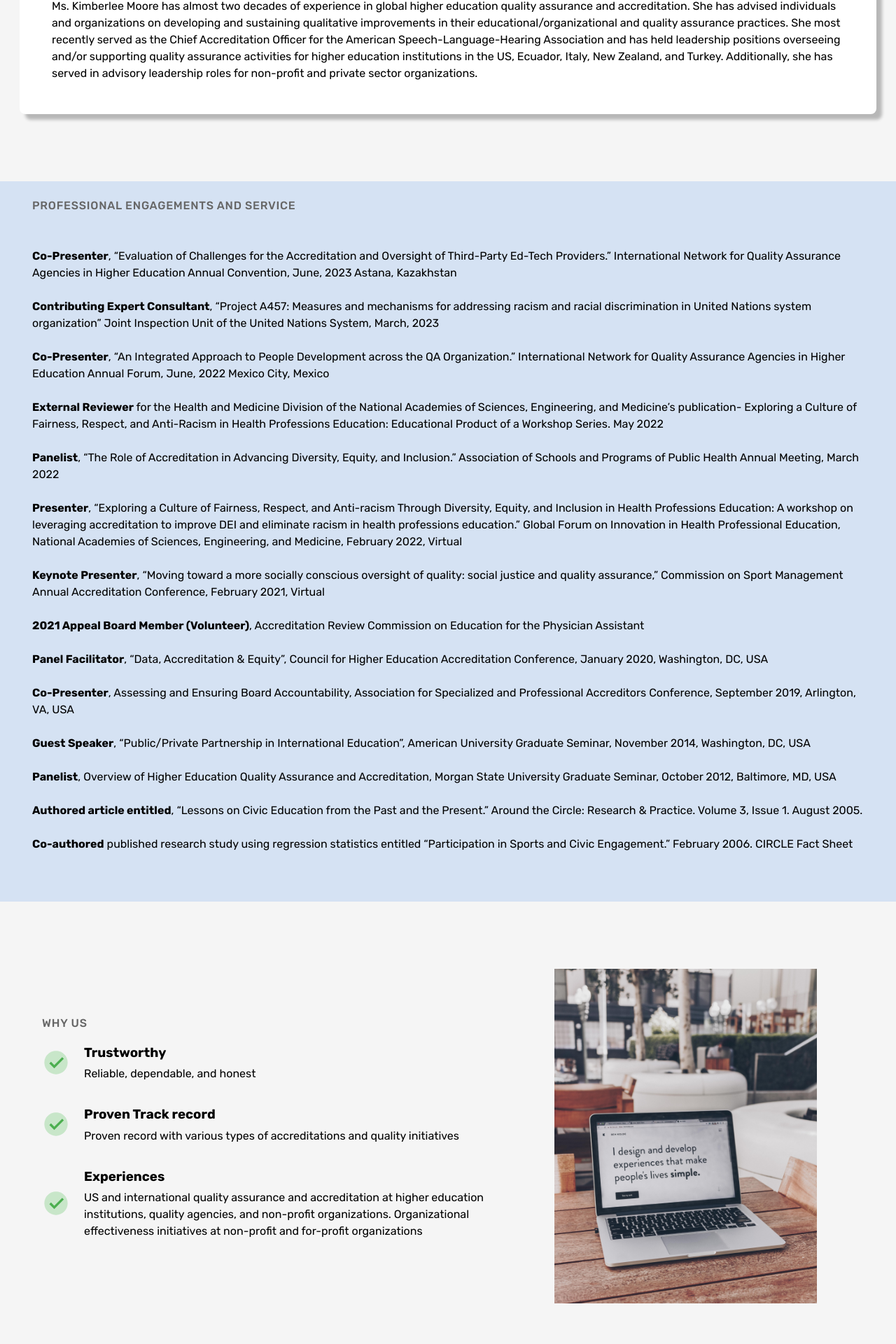
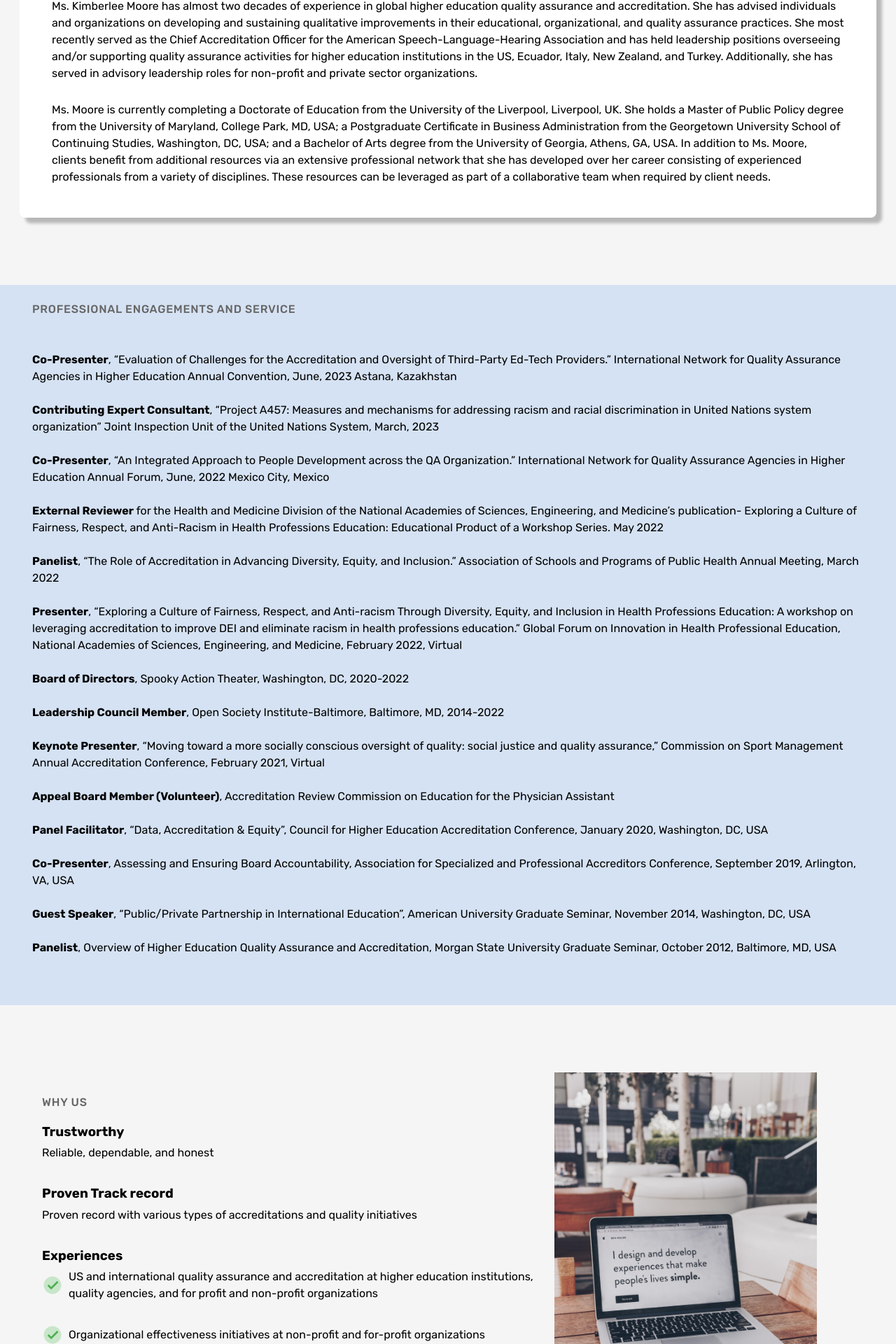
Before and after one commit to Cian747/M, a React (Create React App) app: page /about-us in a window 1280 px wide. Shown: the part 550-2470 px from the top of the page at 70% size. Built offline with nearby package versions, Linux system fonts and the light colour scheme.

Commit message:
Adjustments as per client request

```diff
--- a/src/index.css
+++ b/src/index.css
@@ -252,16 +252,17 @@ body {
   margin-bottom: 4.6rem;
 }
 
-.why-us-section .text-box ul li {
+.why-us-section .text-box ul > li {
   display: flex;
   align-items: center;
   margin-bottom: 3.2rem;
 }
 
 .why-us-section .text-box ul li img {
-  height: 4rem;
-  width: 4rem;
-  margin-right: 2rem;
+  height: 3rem;
+  width: 3rem;
+  margin-right: 0.8rem;
+  /* align-self: flex-start; */
 }
 
 .why-us-section .text-box ul li div {
@@ -328,7 +329,7 @@ body {
 /*****************************/
 
 .contact-us {
-  min-height: 100vh;
+  min-height: 50vh;
   /* background-color: #1e3653; */
   /* color: #fff; */
   /* min-width: 100vw; */
@@ -346,12 +347,19 @@ body {
   margin-bottom: 2.4rem;
 }
 
+.contact-us .content p {
+  text-transform: uppercase;
+}
+
+.contact-us .content a {
+  text-transform: lowercase;
+  color: #1e3653;
+}
 .contact-us-footer {
   position: fixed;
   bottom: 0;
   width: 100%;
 }
-
 
 /* .contact {
   background-color: #1e3653;
@@ -546,8 +554,7 @@ body {
   gap: 85px;
 }
 
-.Homepage-content-title{
-
+.Homepage-content-title {
   /* width: 600px;
   height: 220px; */
   font-family: 'EB Garamond';
@@ -624,35 +631,34 @@ button {
   padding: 10px;
 }
 
-.step-exp{
-  color: #E0E9F3;
+.step-exp {
+  color: #e0e9f3;
   display: flex;
   align-items: center;
   justify-content: center;
   padding: 10px;
 }
 
-.step-exp h2{
+.step-exp h2 {
   font-size: x-large;
 }
 
-.step{
+.step {
   display: flex;
   flex-direction: column;
   gap: 10px;
   padding: 15px;
-  color: #EAF1F0;
+  color: #eaf1f0;
   width: 300px;
 }
 
-.step ul{
+.step ul {
   list-style-type: disc;
 }
 
-.step img{
+.step img {
   width: 250px;
   height: 150px;
-
 }
 
 .what-we-do {
@@ -676,24 +682,23 @@ button {
   gap: 20px;
 }
 
-
-strong{
+strong {
   color: #f1bf48;
 }
 
-.tag-name{
+.tag-name {
   font-size: 22px;
   font-weight: 800;
 }
 
-.tagline{
+.tagline {
   color: #fff;
 }
 
-i{
+i {
   font-size: medium;
   font-weight: 700;
-  color: #1E3653;
+  color: #1e3653;
 }
 
 .about-us-image {
@@ -723,7 +728,7 @@ i{
   width: 600px;
 }
 
-.services-offered-list{
+.services-offered-list {
   /* display: grid;
   grid-template-columns: repeat(auto-fill, minmax(200px, 2fr));
   grid-template-rows: 1fr;
@@ -739,7 +744,7 @@ i{
   background-color: #f5f5f5;
   /* margin: 50px auto; */
   max-width: 400px;
-  text-align:left;
+  text-align: left;
   border-radius: 4px;
   padding: 20px;
   box-shadow: 10px 10px 30px #bdbdbd;
@@ -760,17 +765,16 @@ i{
   gap: 20px;
 }
 
-.btn-link a{
+.btn-link a {
   background-color: transparent;
-  color: #1E3653;
+  color: #1e3653;
   margin-top: 3em;
   text-decoration: underline;
   /* padding: 1em; */
 }
 
-.main-service{
-  background-color: #FFE8B2;
-
+.main-service {
+  background-color: #ffe8b2;
 }
 
 .photo-reference {
@@ -839,20 +843,20 @@ i{
   align-items: center;
   justify-content: center;
   padding: 3em;
-  background-color: #BDBDBD;
+  background-color: #bdbdbd;
   height: 100%;
   gap: 50px;
 }
 
-.services-intro-text h1{
+.services-intro-text h1 {
   font-size: 40px;
 }
 
-hr{
+hr {
   color: #000;
 }
 
-.service-container{
+.service-container {
   padding: 4em;
 }
 
@@ -860,7 +864,7 @@ hr{
   border-radius: 50%;
 }
 
-.service{
+.service {
   display: flex;
   flex-direction: row;
   align-items: center;
@@ -869,32 +873,29 @@ hr{
   padding: 4rem;
   box-shadow: 8px 8px 4px rgba(0, 0, 0, 0.25);
   height: 100%;
-  background-color: #E0E9F3;
+  background-color: #e0e9f3;
   /* width: 100%; */
   margin: 1em;
-
-
 }
 
-.service ul{
+.service ul {
   margin-left: 2.5rem;
 }
 
-.cta-box{
+.cta-box {
   margin-top: 2rem;
   padding: 1em;
   font-size: large;
   font-weight: 300;
-  background-color: #1E3653;
+  background-color: #1e3653;
   color: #fff;
   text-decoration: none;
   border-radius: 4px;
   width: fit-content;
 }
 
-.service li{
-  list-style-type:disc;
-
+.service li {
+  list-style-type: disc;
 }
 
 /* .service-title{
@@ -907,25 +908,23 @@ hr{
 
 } */
 
-.btn a{
-  color:#fff;
+.btn a {
+  color: #fff;
 }
 
-.service-title  h2{
+.service-title h2 {
   font-size: 40px;
   padding: auto;
   margin-bottom: 1em;
 }
 
-.service-image{
+.service-image {
   padding: 1em;
 }
 
-.primary{
- background-color: #ffe8b2;
+.primary {
+  background-color: #ffe8b2;
 }
-
-
 
 .how-it-works-content {
   display: flex;
@@ -939,7 +938,6 @@ hr{
 /* FAQ */
 
 .Faq {
-
   color: #502c2c;
 
   background: #f1edec;
@@ -953,31 +951,23 @@ hr{
   margin: 0 auto;
 
   font-size: 1.2rem;
-
 }
 
 .faq-check {
-
   position: absolute;
 
   opacity: 0;
 
   z-index: -1;
-
 }
 
 .faq {
-
-  color: #E0E9F3;
+  color: #e0e9f3;
 
   margin-bottom: 3rem;
-
- }
-
-
+}
 
 .faq-label {
-
   font-size: 1.5rem;
 
   display: flex;
@@ -988,7 +978,7 @@ hr{
 
   padding: 1em;
 
-  background: #1E3653;
+  background: #1e3653;
 
   font-weight: bold;
 
@@ -997,12 +987,9 @@ hr{
   user-select: none;
 
   font-size: larger;
-
 }
 
-
 .faq-label::after {
-
   content: '\002B';
 
   padding: 0.51rem;
@@ -1012,13 +999,9 @@ hr{
   text-align: center;
 
   transition: all 0.35s;
-
 }
 
-
-
 .faq-content {
-
   max-height: 0;
 
   padding: 0 1em;
@@ -1032,26 +1015,19 @@ hr{
   display: none;
 
   font-size: large;
-
-
 }
 
 input:checked + .faq-label {
-
-  background: #1E3653;
-
+  background: #1e3653;
 }
 
 input:checked + .faq-label::after {
-
   content: '\2013';
 
   transform: scale(1.5);
-
 }
 
 input:checked ~ .faq-content {
-
   max-height: 100vh;
 
   padding: 1em;
@@ -1059,7 +1035,6 @@ input:checked ~ .faq-content {
   display: block;
 
   transition: all 0.35s;
-
 }
 
 /* Footer */
@@ -1086,8 +1061,8 @@ input:checked ~ .faq-content {
   margin-bottom: 4rem;
 }
 
-.footer-contact-name{
-  color: #1E3653;
+.footer-contact-name {
+  color: #1e3653;
 }
 
 .footer-content .logo-col {
@@ -1149,7 +1124,7 @@ input:checked ~ .faq-content {
   /* justify-self: flex-end; */
 }
 
-.whatsapp-contact{
+.whatsapp-contact {
   display: flex;
   flex-direction: row;
   align-items: center;
@@ -1176,7 +1151,6 @@ input:checked ~ .faq-content {
   .contact-form {
     width: 100%;
   }
-
 }
 
 /*****************************/
@@ -1251,42 +1225,40 @@ input:checked ~ .faq-content {
     height: auto;
   }
 
-  .welcome-section{
+  .welcome-section {
     display: flex;
     flex-direction: column-reverse;
   }
-  .Homepage-content{
+  .Homepage-content {
     font-size: medium;
-
   }
 
-  .steps{
+  .steps {
     flex-direction: column;
     align-items: center;
   }
 
-  .about-us{
+  .about-us {
     flex-direction: column;
     padding: 2em;
   }
 
-  .services-offered{
+  .services-offered {
     flex-direction: column;
   }
 
-  .testimonial{
+  .testimonial {
     flex-direction: column;
   }
 
-  .service{
+  .service {
     flex-direction: column;
   }
 
-  .service-image img{
+  .service-image img {
     width: 350;
     height: 350;
   }
-
 }
 
 /*****************************/
@@ -1335,40 +1307,38 @@ input:checked ~ .faq-content {
     padding: 4.8rem;
   }
 
-  .welcome-section{
+  .welcome-section {
     display: flex;
     flex-direction: column-reverse;
   }
-  .Homepage-content{
+  .Homepage-content {
     font-size: medium;
-
   }
 
-  .steps{
+  .steps {
     flex-direction: column;
     align-items: center;
   }
 
-  .about-us{
+  .about-us {
     flex-direction: column;
     padding: 2em;
   }
 
-  .services-offered{
+  .services-offered {
     flex-direction: column;
   }
 
-  .testimonial{
+  .testimonial {
     flex-direction: column;
   }
 
-  .service{
+  .service {
     flex-direction: column;
   }
 
-  .service-image img{
+  .service-image img {
     width: 350;
     height: 350;
   }
-
 }
--- a/src/pages/About.js
+++ b/src/pages/About.js
@@ -49,6 +49,14 @@ const ENGAGEMENTS = [
         Sciences, Engineering, and Medicine, February 2022, Virtual`,
   },
   {
+    title: 'Board of Directors',
+    content: `, Spooky Action Theater, Washington, DC, 2020-2022`,
+  },
+  {
+    title: 'Leadership Council Member',
+    content: `, Open Society Institute-Baltimore, Baltimore, MD, 2014-2022`,
+  },
+  {
     title: 'Keynote Presenter',
     content: `, “Moving toward a more socially
         conscious oversight of quality: social justice and quality assurance,”
@@ -56,7 +64,7 @@ const ENGAGEMENTS = [
         2021, Virtual`,
   },
   {
-    title: '2021 Appeal Board Member (Volunteer)',
+    title: 'Appeal Board Member (Volunteer)',
     content: `, Accreditation
         Review Commission on Education for the Physician Assistant`,
   },
@@ -84,18 +92,6 @@ const ENGAGEMENTS = [
         Assurance and Accreditation, Morgan State University Graduate Seminar,
         October 2012, Baltimore, MD, USA`,
   },
-  {
-    title: 'Authored article entitled',
-    content: `, “Lessons on Civic Education
-        from the Past and the Present.” Around the Circle: Research & Practice.
-        Volume 3, Issue 1. August 2005.`,
-  },
-  {
-    title: 'Co-authored',
-    content: ` published research study using regression
-        statistics entitled “Participation in Sports and Civic Engagement.”
-        February 2006. CIRCLE Fact Sheet`,
-  },
 ];
 
 function ListItem({ title, content }) {
@@ -115,15 +111,6 @@ const About = () => {
       <Header />
       <LowerHeader text='About' />
       <main className='container'>
-        {/* <section className='instructions-section mb-section '>
-          <h3>We Support Organizations</h3>
-          <p>
-            We offer services that support organizations with their quality
-            assurance, quality management and quality improvement needs to
-            successfully achieve their business and/or organizational
-            objectives.
-          </p>
-        </section> */}
         <section className='founder-section mb-section '>
           <div className='founder-section-header'>
             <div className='text-box'>
@@ -143,7 +130,7 @@ const About = () => {
               Ms. Kimberlee Moore has almost two decades of experience in global
               higher education quality assurance and accreditation. She has
               advised individuals and organizations on developing and sustaining
-              qualitative improvements in their educational/organizational and
+              qualitative improvements in their educational, organizational, and
               quality assurance practices. She most recently served as the Chief
               Accreditation Officer for the American Speech-Language-Hearing
               Association and has held leadership positions overseeing and/or
@@ -151,6 +138,20 @@ const About = () => {
               institutions in the US, Ecuador, Italy, New Zealand, and Turkey.
               Additionally, she has served in advisory leadership roles for
               non-profit and private sector organizations.
+            </p>
+            <p>
+              Ms. Moore is currently completing a Doctorate of Education from
+              the University of the Liverpool, Liverpool, UK. She holds a Master
+              of Public Policy degree from the University of Maryland, College
+              Park, MD, USA; a Postgraduate Certificate in Business
+              Administration from the Georgetown University School of Continuing
+              Studies, Washington, DC, USA; and a Bachelor of Arts degree from
+              the University of Georgia, Athens, GA, USA. In addition to Ms.
+              Moore, clients benefit from additional resources via an extensive
+              professional network that she has developed over her career
+              consisting of experienced professionals from a variety of
+              disciplines. These resources can be leveraged as part of a
+              collaborative team when required by client needs.
             </p>
           </div>
         </section>
@@ -198,14 +199,14 @@ const About = () => {
             {/* <h2>Improving Organizational Effectiveness </h2> */}
             <ul>
               <li>
-                <img src='./assets/icons/check.svg' alt='check icon' />
+                {/* <img src='./assets/icons/check.svg' alt='check icon' /> */}
                 <div>
                   <h3>Trustworthy</h3>
                   <p>Reliable, dependable, and honest</p>
                 </div>
               </li>
               <li>
-                <img src='./assets/icons/check.svg' alt='check icon' />
+                {/* <img src='./assets/icons/check.svg' alt='check icon' /> */}
                 <div>
                   <h3>Proven Track record</h3>
                   <p>
@@ -215,15 +216,26 @@ const About = () => {
                 </div>
               </li>
               <li>
-                <img src='./assets/icons/check.svg' alt='check icon' />
+                {/* <img src='./assets/icons/check.svg' alt='check icon' /> */}
                 <div>
                   <h3>Experiences</h3>
-                  <p>
-                    US and international quality assurance and accreditation at
-                    higher education institutions, quality agencies, and
-                    non-profit organizations. Organizational effectiveness
-                    initiatives at non-profit and for-profit organizations
-                  </p>
+                  <ul className='nested'>
+                    <li>
+                      <img src='./assets/icons/check.svg' alt='check icon' />
+                      <p>
+                        US and international quality assurance and accreditation
+                        at higher education institutions, quality agencies, and
+                        for profit and non-profit organizations
+                      </p>
+                    </li>
+                    <li>
+                      <img src='./assets/icons/check.svg' alt='check icon' />
+                      <p>
+                        Organizational effectiveness initiatives at non-profit
+                        and for-profit organizations
+                      </p>
+                    </li>
+                  </ul>
                 </div>
               </li>
             </ul>
--- a/src/pages/ContactUs.js
+++ b/src/pages/ContactUs.js
@@ -21,9 +21,10 @@ const ContactUs = () => {
           </p>
         </div>
       </main>
-      <div className='contact-us-footer'>
+      <Footer />
+      {/* <div className='contact-us-footer'>
         <Footer />
-      </div>
+      </div> */}
     </>
   );
 };
```
Also changed, not shown: 1 other file (tests, documents, lock files or other folders).
